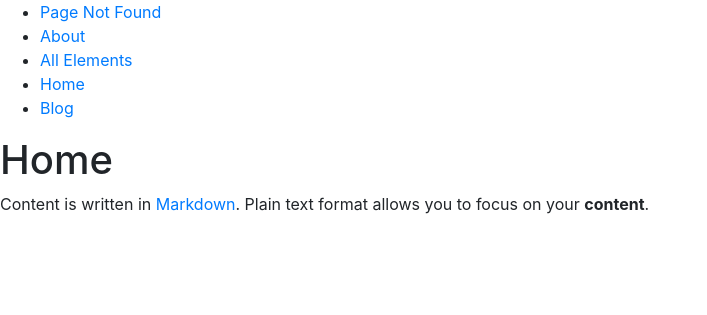
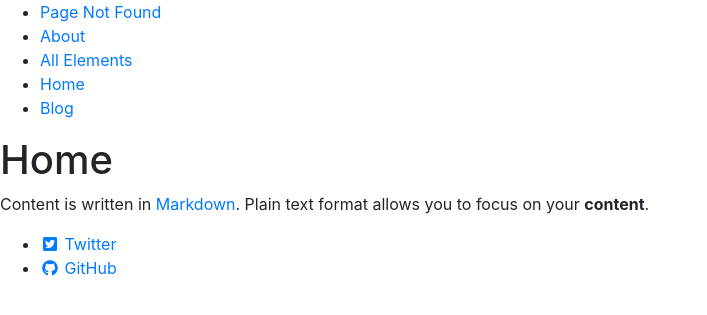
Before and after one commit to dmalcaba/victus, a Jekyll site: the page built from index.md, in a window 1280 px wide. Shown: the top 315 px of the page, without its empty margins (0-707 px from the left). Built offline with Jekyll 4.4.1, drawn with Linux system fonts in a browser that asks for light colours.

Commit message:
Add footer.html include file

```diff
--- a/_config.yml
+++ b/_config.yml
@@ -5,3 +5,25 @@ name: Victus
 
 baseurl: "" # the subpath of your site, e.g. /blog
 url: "" # the base hostname & protocol for your site, e.g. http://example.com
+
+# Site Footer
+footer:
+  links:
+    - label: "Twitter"
+      icon: "fab fa-fw fa-twitter-square"
+      url: https://twitter.com/dmalcaba
+    - label: "Facebook"
+      icon: "fab fa-fw fa-facebook-square"
+      # url:
+    - label: "GitHub"
+      icon: "fab fa-fw fa-github"
+      url: https://github.com/dmalcaba
+    - label: "GitLab"
+      icon: "fab fa-fw fa-gitlab"
+      # url:
+    - label: "Bitbucket"
+      icon: "fab fa-fw fa-bitbucket"
+      # url:
+    - label: "Instagram"
+      icon: "fab fa-fw fa-instagram"
+      # url:
--- /dev/null
+++ b/_includes/footer.html
@@ -0,0 +1,11 @@
+<footer>
+    <ul>
+        {% if site.footer.links %}
+        {% for link in site.footer.links %}
+          {% if link.label and link.url %}
+            <li><a href="{{ link.url }}" rel="nofollow noopener noreferrer"><i class="{{ link.icon | default: 'fas fa-link' }}" aria-hidden="true"></i> {{ link.label }}</a></li>
+          {% endif %}
+        {% endfor %}
+      {% endif %}
+    </ul>
+</footer>
--- a/_layouts/default.html
+++ b/_layouts/default.html
@@ -14,5 +14,7 @@
       {{ content }}
      </main>
 
+     {% include footer.html %}
+
   </body>
 </html>
```
